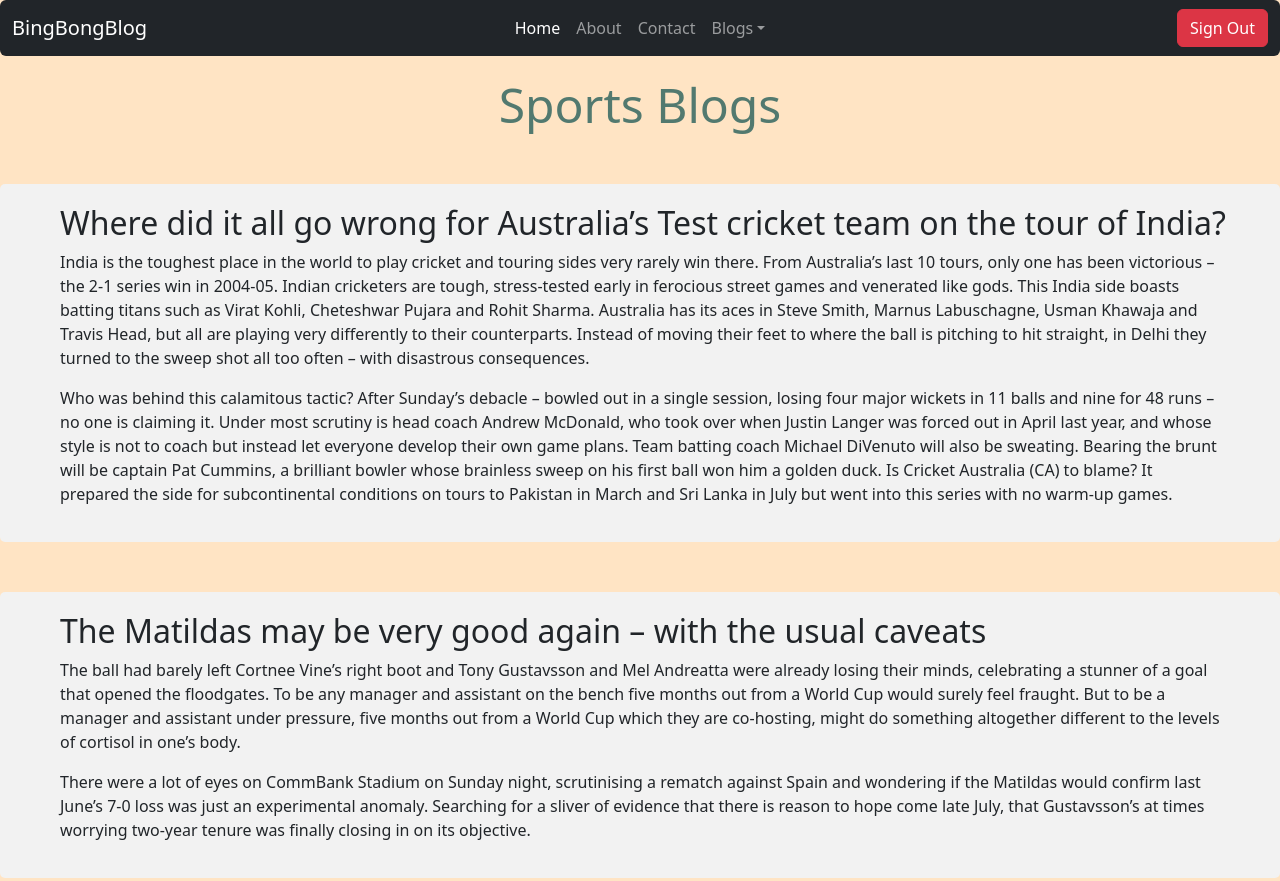
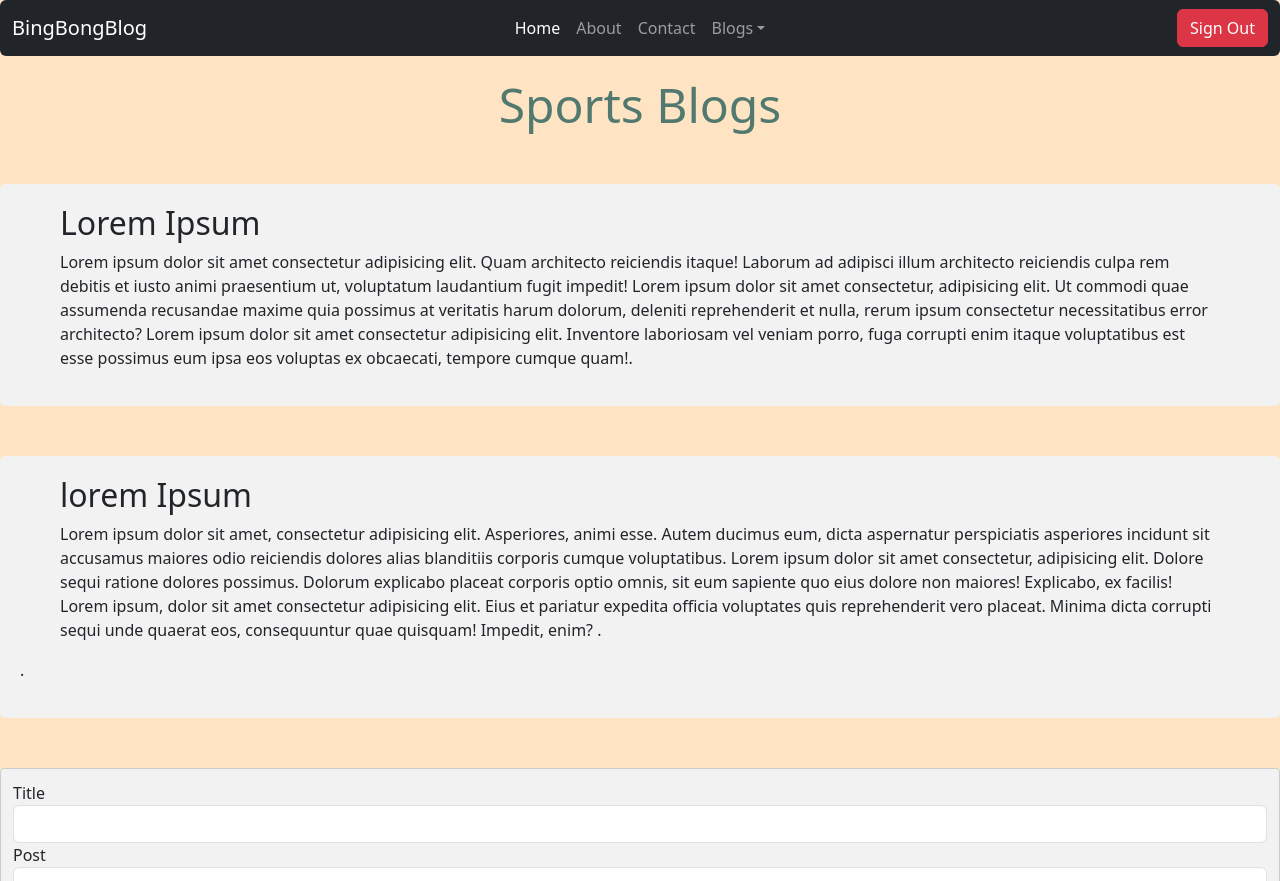
Before and after one commit to raunak321321/blogCourier, a plain HTML site: page sports.html in a window 1280 px wide. Shown: the top 881 px of the page. Drawn offline with nearby package versions, Linux system fonts and the light colour scheme.

Commit message:
some changes

```diff
--- a/sports.html
+++ b/sports.html
@@ -44,14 +44,13 @@
       </nav>
       <h1 class="heading-blog">Sports Blogs</h1>
       <div class="blog-card">
-        <h2 class="blog-title">Where did it all go wrong for Australia’s Test cricket team on the tour of India?</h2>
-        <p class = blog-content>India is the toughest place in the world to play cricket and touring sides very rarely win there. From Australia’s last 10 tours, only one has been victorious – the 2-1 series win in 2004-05. Indian cricketers are tough, stress-tested early in ferocious street games and venerated like gods. This India side boasts batting titans such as Virat Kohli, Cheteshwar Pujara and Rohit Sharma. Australia has its aces in Steve Smith, Marnus Labuschagne, Usman Khawaja and Travis Head, but all are playing very differently to their counterparts. Instead of moving their feet to where the ball is pitching to hit straight, in Delhi they turned to the sweep shot all too often – with disastrous consequences.</p>
-        <p class = blog-content>Who was behind this calamitous tactic? After Sunday’s debacle – bowled out in a single session, losing four major wickets in 11 balls and nine for 48 runs – no one is claiming it. Under most scrutiny is head coach Andrew McDonald, who took over when Justin Langer was forced out in April last year, and whose style is not to coach but instead let everyone develop their own game plans. Team batting coach Michael DiVenuto will also be sweating. Bearing the brunt will be captain Pat Cummins, a brilliant bowler whose brainless sweep on his first ball won him a golden duck. Is Cricket Australia (CA) to blame? It prepared the side for subcontinental conditions on tours to Pakistan in March and Sri Lanka in July but went into this series with no warm-up games.</p>
+        <h2 class="blog-title">Lorem Ipsum</h2>
+        <p class = blog-content> Lorem ipsum dolor sit amet consectetur adipisicing elit. Quam architecto reiciendis itaque! Laborum ad adipisci illum architecto reiciendis culpa rem debitis et iusto animi praesentium ut, voluptatum laudantium fugit impedit! Lorem ipsum dolor sit amet consectetur, adipisicing elit. Ut commodi quae assumenda recusandae maxime quia possimus at veritatis harum dolorum, deleniti reprehenderit et nulla, rerum ipsum consectetur necessitatibus error architecto? Lorem ipsum dolor sit amet consectetur adipisicing elit. Inventore laboriosam vel veniam porro, fuga corrupti enim itaque voluptatibus est esse possimus eum ipsa eos voluptas ex obcaecati, tempore cumque quam!.</p>
       </div>
       <div class="blog-card">
-        <h2 class="blog-title">The Matildas may be very good again – with the usual caveats</h2>
-        <p class = blog-content>The ball had barely left Cortnee Vine’s right boot and Tony Gustavsson and Mel Andreatta were already losing their minds, celebrating a stunner of a goal that opened the floodgates. To be any manager and assistant on the bench five months out from a World Cup would surely feel fraught. But to be a manager and assistant under pressure, five months out from a World Cup which they are co-hosting, might do something altogether different to the levels of cortisol in one’s body.</p>
-        <p class = blog-content>There were a lot of eyes on CommBank Stadium on Sunday night, scrutinising a rematch against Spain and wondering if the Matildas would confirm last June’s 7-0 loss was just an experimental anomaly. Searching for a sliver of evidence that there is reason to hope come late July, that Gustavsson’s at times worrying two-year tenure was finally closing in on its objective.</p>
+        <h2 class="blog-title">lorem Ipsum</h2>
+        <p class = blog-content> Lorem ipsum dolor sit amet, consectetur adipisicing elit. Asperiores, animi esse. Autem ducimus eum, dicta aspernatur perspiciatis asperiores incidunt sit accusamus maiores odio reiciendis dolores alias blanditiis corporis cumque voluptatibus. Lorem ipsum dolor sit amet consectetur, adipisicing elit. Dolore sequi ratione dolores possimus. Dolorum explicabo placeat corporis optio omnis, sit eum sapiente quo eius dolore non maiores! Explicabo, ex facilis! Lorem ipsum, dolor sit amet consectetur adipisicing elit. Eius et pariatur expedita officia voluptates quis reprehenderit vero placeat. Minima dicta corrupti sequi unde quaerat eos, consequuntur quae quisquam! Impedit, enim? .</p>
+        .</p>
       </div>
       <div class="post-form">
         <form>
```
Also changed, not shown: finance.html (+4 -6 lines).
